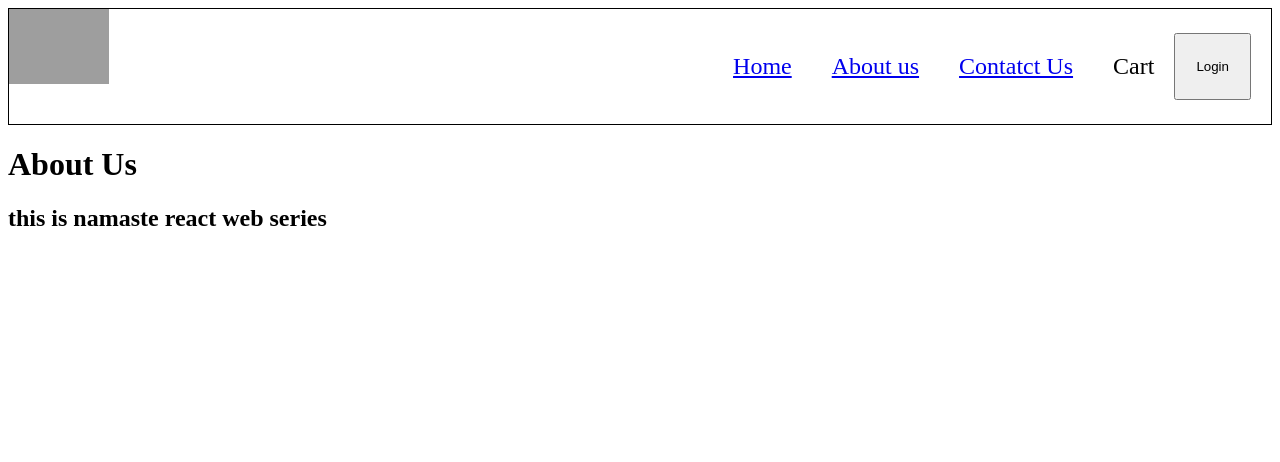
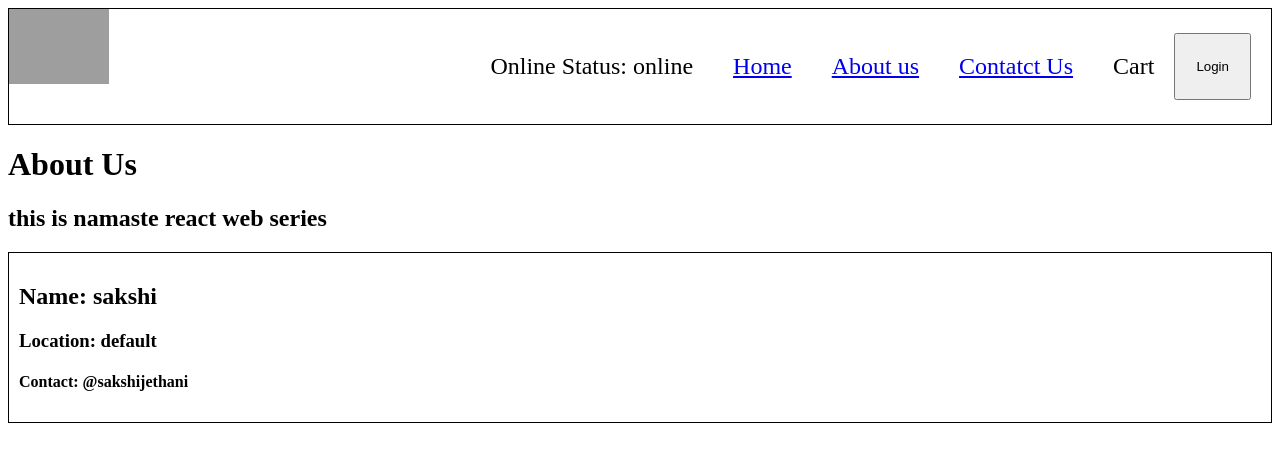
Before and after one commit to sakshi-sj/namaste-react, a React (Vite) app: page /about in a window 1280 px wide. Shown: the top 462 px of the page. Built offline with nearby package versions, Linux system fonts and the light colour scheme; no server answers; grey boxes are pictures that could not be loaded.

Commit message:
episode 9

```diff
--- a/index.css
+++ b/index.css
@@ -64,3 +64,7 @@
 .filter {
     display: flex;
 }
+.user-card {
+    padding: 10px;
+    border: 1px solid black;
+}
--- a/src/App.js
+++ b/src/App.js
@@ -1,15 +1,15 @@
-import React from "react";
+import React, {lazy, Suspense} from "react";
 import ReactDOM from "react-dom/client";
 import Header from "./components/Header";
 import Body from "./components/Body";
 import { createBrowserRouter, RouterProvider, Outlet } from "react-router-dom";
-import About from "./components/About";
+// import About from "./components/About";
 import Contact from "./components/Contact";
 import Error from "./components/Error";
 import RestaurantMenu from "./components/RestaurantMenu";
 
 
-
+const About = lazy(() => import("./components/About"));
 const AppLayout = () => {
         return (
               <div className="app">
@@ -31,7 +31,11 @@ const appRouter = createBrowserRouter([
       },
       {
         path: "/about",
-        element: <About/>
+        element: (
+          <Suspense fallback={<div>Loading...</div>}>
+            <About />
+          </Suspense>
+        )
       },
       {
         path: "/contact",
--- a/src/components/About.js
+++ b/src/components/About.js
@@ -1,8 +1,11 @@
+import User from "./User";
+import UserClass from "./UserClass";
 const About = () => {
     return (
         <div>
             <h1>About Us</h1>
             <h2> this is namaste react web series </h2>
+        <UserClass name ={"Sumedh"}/>
         </div>
     )
 }
--- a/src/components/Body.js
+++ b/src/components/Body.js
@@ -2,6 +2,7 @@ import RestaurantCard from "./RestaurantCard";
 import { useState, useEffectx, useEffect } from "react";
 import Shimmer from "./Shimmer";
 import { Link } from "react-router-dom";
+import useOnlineStatus from "../utils/useOnlineStatus";
 
 const Body = () => {
         const [listOfRestaurants, setListOfRestaurant] = useState([]);
@@ -18,7 +19,14 @@ const Body = () => {
                 setListOfRestaurant(json?.data?.cards[4]?.card?.card?.gridElements?.infoWithStyle?.restaurants);
                 setFilteredRestaurant(json?.data?.cards[4]?.card?.card?.gridElements?.infoWithStyle?.restaurants);
         };
-
+        const onlineStatus = useOnlineStatus();
+        if (onlineStatus === false) {
+                return (
+                        <h1>
+                                You are offline. Please check your internet connection.
+                        </h1>
+                )
+        }
         return listOfRestaurants.length === 0 ?<Shimmer/> :  (
                 <div className="body">
                         <div className="filter">
@@ -37,9 +45,11 @@ const Body = () => {
                                         </div>
                                 <button className="filter-btn" onClick={() => {
                                         const filteredList = listOfRestaurants.filter((res) => {
-                                                res.data.avgRating > 4
+                                                console.log(res.info.avgRating)
+                                               return  res.info.avgRating > 4
                                         })
-                                        setListOfRestaurant(filteredList);
+                                        console.log({filteredList})
+                                        setFilteredRestaurant(filteredList);
                                 }}>TOP rated Restaurant</button>
                         </div>
                         <div className="res-container">
--- a/src/components/Header.js
+++ b/src/components/Header.js
@@ -1,16 +1,20 @@
 import {LOGO_URL} from "../utils/constants"
 import {useState} from "react";
 import {Link} from "react-router-dom";
+import useOnlineStatus from "../utils/useOnlineStatus";
 const Header = () => {
         let btnName = "Login";
         const [btnNameReact,setBtnNameReact] = useState("Login")
+        const onlineStatus = useOnlineStatus();
     return (
             <div className="header">
                     <div className="logo-container">
                           <img className="logo" src={LOGO_URL} />
                     </div>
                     <div className="nav-items">
-                            <ul>
+                            <ul>        <li>
+                                Online Status: {onlineStatus ? "online":"offline"}
+                            </li>
                                     <li>
                                         <Link to="/">Home </Link>
                                         </li>
--- a/src/components/RestaurantMenu.js
+++ b/src/components/RestaurantMenu.js
@@ -1,22 +1,12 @@
 import {useState, useEffect } from "react";
 import Shimmer from "./Shimmer";
 import { useParams } from "react-router-dom";
-import { MENU_API } from "../utils/constants";
+import useRestaurantMenu from "../utils/useRestaurantMenu";
 
 const RestaurantMenu = () => {
-    const [resInfo, setResInfo] = useState(null);
 
     const {resId} = useParams();
-
-    useEffect(() => {
-        fetchMenu();
-    },[])
-    const fetchMenu = async () => {
-        const data = await fetch(MENU_API+resId)
-        const json = await data.json();
-        console.log(json)
-        setResInfo(json.data)
-    }
+    const resInfo = useRestaurantMenu(resId);
     if ( resInfo) {
         console.log(resInfo?.cards[2]?.card?.card?.info)
         let res = resInfo?.cards[2]?.card?.card?.info
--- /dev/null
+++ b/src/components/User.js
@@ -0,0 +1,13 @@
+import { useState } from "react";
+const User = (props) => {
+    const [count] = useState(0);
+    return (
+        <div className="user-card">
+            <h1>{count}</h1>
+            <h2>Name: {props.name}</h2>
+            <h3> Location: Jaipur</h3>
+            <h4> Contact: @sakshijethani</h4>
+        </div>
+    )
+};
+export default User;  // exporting the component so that it can be used in other files.
--- /dev/null
+++ b/src/components/UserClass.js
@@ -0,0 +1,32 @@
+import React from "react";
+
+class UserClass extends React.Component {
+    constructor(props) {
+        super(props);
+        this.state = {
+            userInfo: {
+                name:"sakshi",
+                location:"default"
+            }
+        }
+
+    }
+    async componentDidMount() {
+        const data = await fetch("https://api.github.com/users/akshaymarch7");
+        const json = await data.json();
+        this.setState({
+            userInfo: json,
+        })
+    }
+    render() {
+        const {name,location} = this.state.userInfo;
+        return (
+            <div className="user-card">
+                <h2>Name: {name}</h2>
+                <h3> Location: {location}</h3>
+                <h4> Contact: @sakshijethani</h4>
+            </div>
+        );
+    }
+}
+export default UserClass;  // exporting the class component.  // exporting the class component.
--- /dev/null
+++ b/src/utils/useOnlineStatus.js
@@ -0,0 +1,15 @@
+import { useEffect, useState } from "react"
+
+const useOnlineStatus = () => {
+    const [onlineStatus, setOnlineStatus] = useState(true);
+    useEffect(() => {
+        window.addEventListener("online", () => {
+            setOnlineStatus(true);
+        })
+        window.addEventListener("offline", () => {
+            setOnlineStatus(false);
+        })
+    },[]);
+    return onlineStatus;
+};
+export default useOnlineStatus;
--- /dev/null
+++ b/src/utils/useRestaurantMenu.js
@@ -0,0 +1,15 @@
+import { useEffect, useState } from "react";
+import { MENU_API } from "./constants";
+const useRestaurantMenu = (resId) => {
+    const [resInfo,setResInfo] = useState(null);
+    useEffect(() => {
+        fetchData();
+    },[])
+    const fetchData = async () => {
+        const data = await fetch(MENU_API+resId)
+        const json = await data.json();
+        setResInfo(json.data)
+    }
+    return resInfo
+}
+export default useRestaurantMenu;
```
Also changed, not shown: 1 other file (tests, documents, lock files or other folders).
